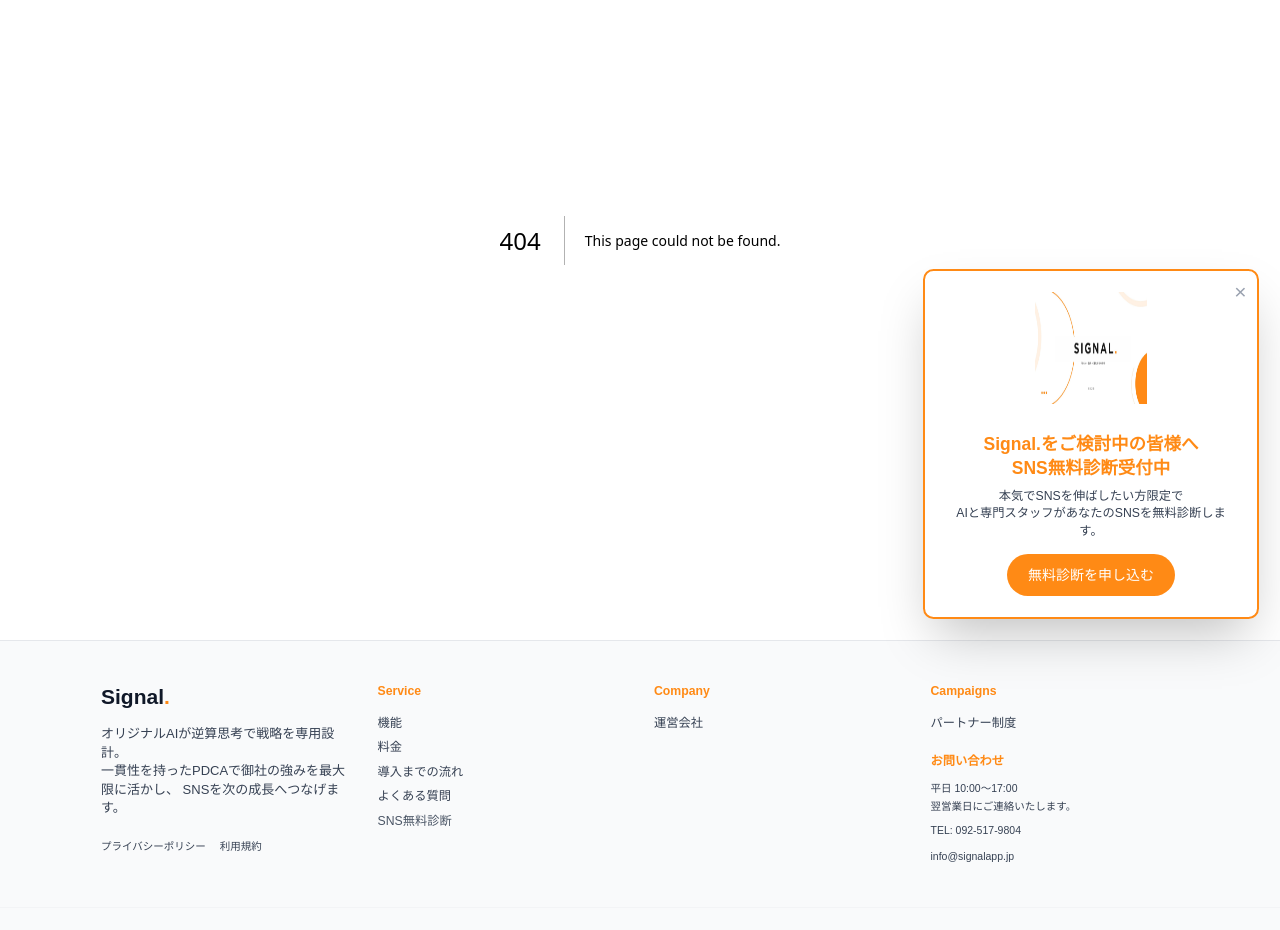
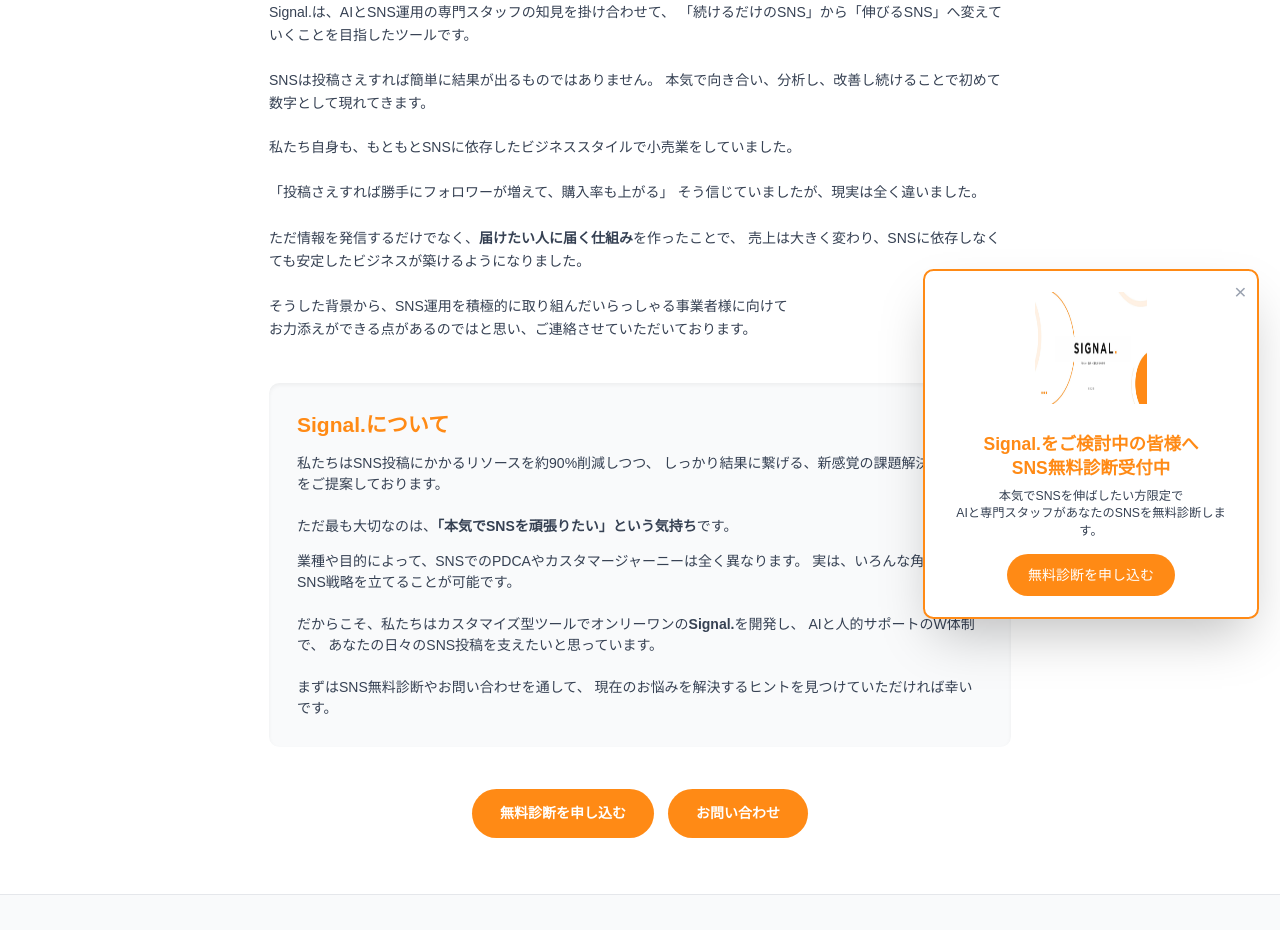
Before and after one commit to mogcia-app/signal-hp, a Next.js app: page /about in a window 1280 px wide. Before the commit this address had no page. Shown: the part 160-1090 px from the top of the page. Built offline with nearby package versions, Linux system fonts and the light colour scheme.

Commit message:
v1.2.1 aboutページ追加

```diff
--- /dev/null
+++ b/src/app/about/page.tsx
@@ -0,0 +1,74 @@
+export default function AboutPage() {
+  return (
+    <div className="max-w-4xl mx-auto py-16 px-6">
+      <h1 className="text-3xl font-bold text-[#ff8a15] mb-8 text-center">
+        営業からご案内を受けたお客様へ
+      </h1>
+
+      <p className="text-gray-700 leading-relaxed mb-6">
+        この度は、私たちからのメールやお電話にお時間をいただきありがとうございます。
+        <br /><br />
+        Signal.は、AIとSNS運用の専門スタッフの知見を掛け合わせて、
+        「続けるだけのSNS」から「伸びるSNS」へ変えていくことを目指したツールです。
+        <br /><br />
+        SNSは投稿さえすれば簡単に結果が出るものではありません。
+        本気で向き合い、分析し、改善し続けることで初めて数字として現れてきます。
+      </p>
+
+      <p className="text-gray-700 leading-relaxed mb-6">
+        私たち自身も、もともとSNSに依存したビジネススタイルで小売業をしていました。
+        <br /><br />
+        「投稿さえすれば勝手にフォロワーが増えて、購入率も上がる」
+        そう信じていましたが、現実は全く違いました。
+        <br /><br />
+        ただ情報を発信するだけでなく、
+        <strong>届けたい人に届く仕組み</strong>を作ったことで、
+        売上は大きく変わり、SNSに依存しなくても安定したビジネスが築けるようになりました。
+       <br /><br />
+       そうした背景から、SNS運用を積極的に取り組んだいらっしゃる事業者様に向けて<br />
+       お力添えができる点があるのではと思い、ご連絡させていただいております。
+      </p>
+
+      <div className="my-12 bg-gray-50 p-8 rounded-xl shadow-inner">
+        <h2 className="text-2xl font-bold text-[#ff8a15] mb-4">
+         Signal.について
+        </h2>
+        <p className="text-gray-700 mb-4">
+          私たちはSNS投稿にかかるリソースを約90%削減しつつ、
+          しっかり結果に繋げる、新感覚の課題解決ツールをご提案しております。
+          <br /><br />
+          ただ最も大切なのは、
+          <strong>「本気でSNSを頑張りたい」という気持ち</strong>です。
+        </p>
+        <p className="text-gray-700">
+          業種や目的によって、SNSでのPDCAやカスタマージャーニーは全く異なります。
+          実は、いろんな角度からSNS戦略を立てることが可能です。
+          <br /><br />
+          だからこそ、私たちはカスタマイズ型ツールでオンリーワンの
+          <strong>Signal.</strong>を開発し、
+          AIと人的サポートのW体制で、
+          あなたの日々のSNS投稿を支えたいと思っています。
+          <br /><br />
+        まずはSNS無料診断やお問い合わせを通して、
+        現在のお悩みを解決するヒントを見つけていただければ幸いです。
+        </p>
+      </div>
+
+    <div className="text-center flex flex-col md:flex-row justify-center gap-4">
+  <a
+    href="/diagnosis"
+    className="inline-block bg-[#ff8a15] text-white px-8 py-4 rounded-full font-bold hover:bg-orange-500 transition"
+  >
+    無料診断を申し込む
+  </a>
+  <a
+    href="/contact"
+    className="inline-block bg-[#ff8a15] text-white px-8 py-4 rounded-full font-bold hover:bg-orange-500 transition"
+  >
+    お問い合わせ
+  </a>
+</div>
+
+    </div>
+  );
+}
```
